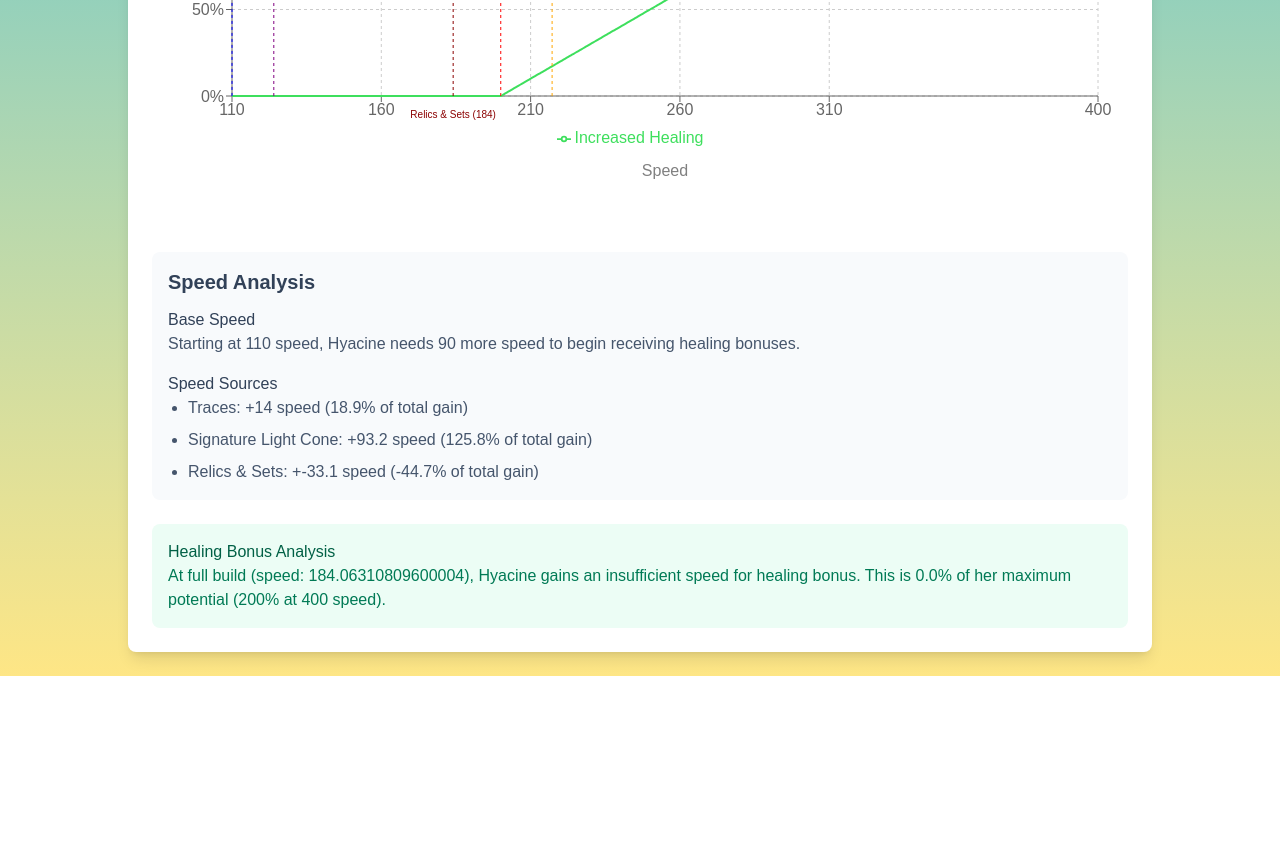
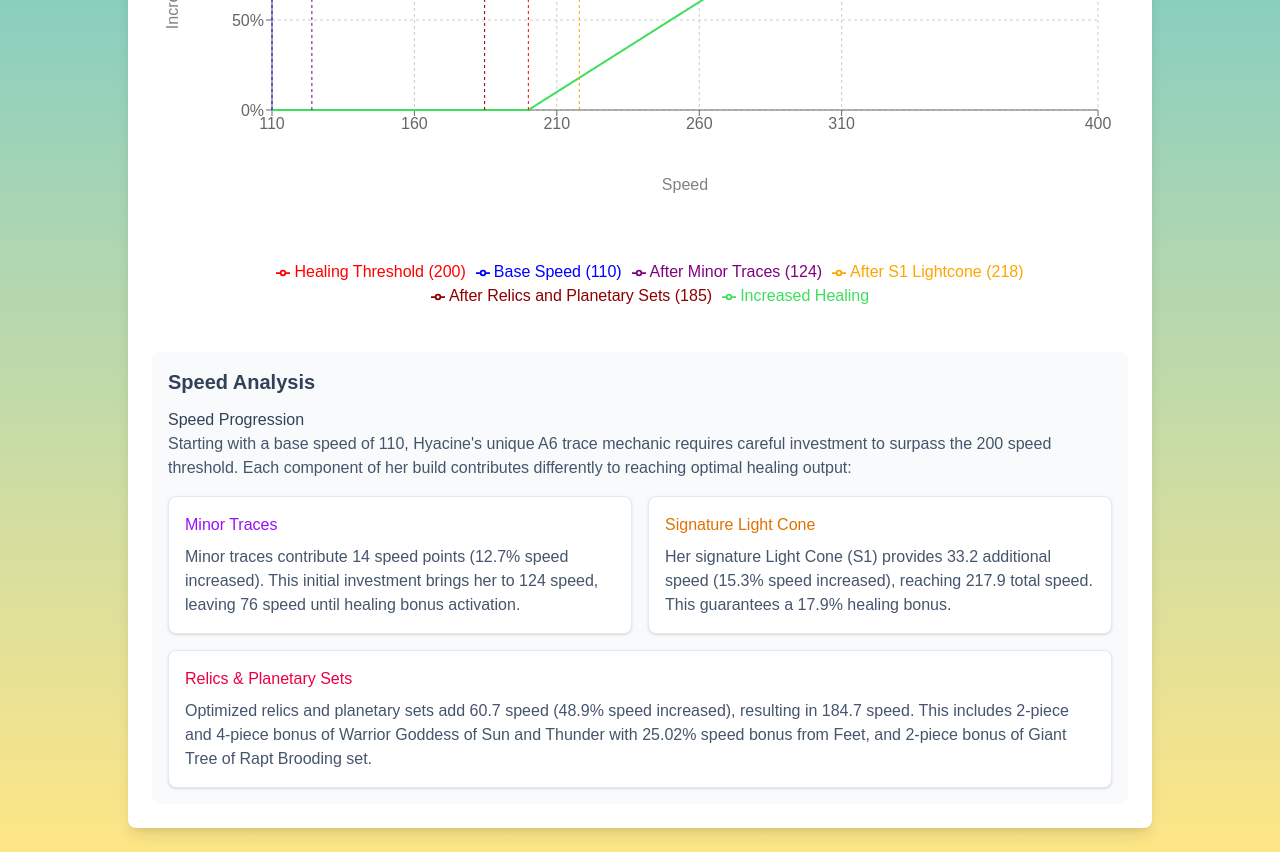
Before and after one commit to sakan811/honkai-star-rail-character-stats-analysis, a Next.js app in the folder visual_dashboard/: page /hyacine in a window 1280 px wide. Shown: the part 600-1452 px from the top of the page. Before the commit the page ends 1276 px from the top, so only its background shows below. Built offline with nearby package versions, Linux system fonts and the light colour scheme.

Commit message:
Refactor HyacineChart component: Adjust speed calculations, enhance chart layout, and improve UI for speed progression analysis

```diff
--- a/visual_dashboard/src/app/components/HyacineChart.tsx
+++ b/visual_dashboard/src/app/components/HyacineChart.tsx
@@ -96,11 +96,14 @@ const HyacineChart = () => {
   // Calculate speed increases and healing bonuses
   const speedIncreases = {
     fromTraces: speedValues.withTraces - speedValues.base,
-    fromLightcone: speedValues.withLightcone - speedValues.withTraces,
-    fromRelics: speedValues.fullBuild - speedValues.withLightcone
+    fromLightcone: speedValues.withLightcone - speedValues.fullBuild,
+    fromRelics: speedValues.fullBuild - speedValues.withTraces
   };
 
-  const totalSpeedGain = speedValues.fullBuild - speedValues.base;
+  const traceSpeedGain = (speedValues.withTraces - speedValues.base) / speedValues.base;
+  const relicsSpeedGain = (speedValues.fullBuild - speedValues.withTraces) / speedValues.withTraces;
+  const lightconeSpeedGain = (speedValues.withLightcone - speedValues.fullBuild) / speedValues.withLightcone;
+  const totalSpeedGain = speedIncreases.fromTraces + speedIncreases.fromLightcone + speedIncreases.fromRelics;
   const healingBonusAtFullBuild = Math.max(0, speedValues.fullBuild - 200);
 
   return (
@@ -116,10 +119,11 @@ const HyacineChart = () => {
         </p>
       </div>
 
-      <ResponsiveContainer width="100%" height={500}>
+      {/* Increased height and adjusted margins to fix overlap */}
+      <ResponsiveContainer width="100%" height={600}>
         <LineChart
           data={data}
-          margin={{ top: 30, right: 30, left: 20, bottom: 70 }}
+          margin={{ top: 30, right: 30, left: 60, bottom: 100 }}
         >
           <CartesianGrid strokeDasharray="3 3" />
           <XAxis
@@ -130,13 +134,16 @@ const HyacineChart = () => {
           >
             <Label value="Speed" offset={-20} position="insideBottom" dy={30} />
           </XAxis>
-          <YAxis tickFormatter={(value) => `${(value * 100).toFixed(0)}%`}>
+          <YAxis
+            tickFormatter={(value) => `${(value * 100).toFixed(0)}%`}
+            width={60}
+          >
             <Label
               value="Increased Outgoing Healing"
               angle={-90}
               position="insideLeft"
               style={{ textAnchor: "middle" }}
-              dx={-35}
+              dx={-45}
             />
           </YAxis>
           <Tooltip content={({ active, payload, label }) =>
@@ -162,7 +169,6 @@ const HyacineChart = () => {
               </div>
             ) : null
           } />
-          <Legend />
 
           <Line
             type="monotone"
@@ -174,70 +180,25 @@ const HyacineChart = () => {
             activeDot={{ r: 6 }}
           />
 
-          {/* Reference lines with adjusted label positions */}
-          <ReferenceLine
-            x={200}
-            stroke="red"
-            strokeDasharray="3 3"
-            label={{
-              value: "Threshold (200)",
-              position: "top",
-              fill: "red",
-              fontSize: 10,
-              dy: -10
-            }}
-          />
+          <ReferenceLine x={200} stroke="red" strokeDasharray="3 3" />
+          <ReferenceLine x={speedValues.base} stroke="blue" strokeDasharray="3 3" />
+          <ReferenceLine x={speedValues.withTraces} stroke="purple" strokeDasharray="3 3" />
+          <ReferenceLine x={speedValues.withLightcone} stroke="orange" strokeDasharray="3 3" />
+          <ReferenceLine x={speedValues.fullBuild} stroke="darkred" strokeDasharray="3 3" />
 
-          <ReferenceLine
-            x={speedValues.base}
-            stroke="blue"
-            strokeDasharray="3 3"
-            label={{
-              value: `Base (${speedValues.base})`,
-              position: "top",
-              fill: "blue",
-              fontSize: 10,
-              dy: -10
-            }}
-          />
-
-          <ReferenceLine
-            x={speedValues.withTraces}
-            stroke="purple"
-            strokeDasharray="3 3"
-            label={{
-              value: `Minor Traces (${speedValues.withTraces})`,
-              position: "top",
-              fill: "purple",
-              fontSize: 10,
-              dy: -10
-            }}
-          />
-
-          <ReferenceLine
-            x={speedValues.withLightcone}
-            stroke="orange"
-            strokeDasharray="3 3"
-            label={{
-              value: `S1 Lightcone (${speedValues.withLightcone.toFixed(0)})`,
-              position: "top",
-              fill: "orange",
-              fontSize: 10,
-              dy: -10
-            }}
-          />
-
-          <ReferenceLine
-            x={speedValues.fullBuild}
-            stroke="darkred"
-            strokeDasharray="3 3"
-            label={{
-              value: `Relics & Sets (${speedValues.fullBuild.toFixed(0)})`,
-              position: "bottom",
-              fill: "darkred",
-              fontSize: 10,
-              dy: 10
-            }}
+          {/* Added more vertical space using bottom margin and moved Legend position */}
+          <Legend
+            verticalAlign="bottom"
+            height={80}
+            wrapperStyle={{ paddingTop: 20, bottom: 0 }}
+            payload={[
+              { value: `Healing Threshold (200)`, type: 'line', color: 'red' },
+              { value: `Base Speed (${speedValues.base})`, type: 'line', color: 'blue' },
+              { value: `After Minor Traces (${speedValues.withTraces})`, type: 'line', color: 'purple' },
+              { value: `After S1 Lightcone (${speedValues.withLightcone.toFixed(0)})`, type: 'line', color: 'orange' },
+              { value: `After Relics and Planetary Sets (${speedValues.fullBuild.toFixed(0)})`, type: 'line', color: 'darkred' },
+              { value: 'Increased Healing', type: 'line', color: '#3edf5d' }
+            ]}
           />
         </LineChart>
       </ResponsiveContainer>
@@ -248,40 +209,46 @@ const HyacineChart = () => {
 
           <div className="space-y-4">
             <div>
-              <h3 className="font-medium text-slate-700">Base Speed</h3>
-              <p className="text-slate-600">
-                Starting at {speedValues.base} speed, Hyacine needs {Math.max(0, 200 - speedValues.base)} more
-                speed to begin receiving healing bonuses.
+              <h3 className="font-medium text-slate-700">Speed Progression</h3>
+              <p className="text-slate-600 mb-2">
+                Starting with a base speed of {speedValues.base}, Hyacine's unique A6 trace mechanic requires careful investment
+                to surpass the 200 speed threshold. Each component of her build contributes differently to reaching optimal healing output:
               </p>
             </div>
 
-            <div>
-              <h3 className="font-medium text-slate-700">Speed Sources</h3>
-              <ul className="list-disc pl-5 space-y-2 text-slate-600">
-                <li>
-                  Traces: +{speedIncreases.fromTraces} speed
-                  ({((speedIncreases.fromTraces / totalSpeedGain) * 100).toFixed(1)}% of total gain)
-                </li>
-                <li>
-                  Signature Light Cone: +{speedIncreases.fromLightcone.toFixed(1)} speed
-                  ({((speedIncreases.fromLightcone / totalSpeedGain) * 100).toFixed(1)}% of total gain)
-                </li>
-                <li>
-                  Relics & Sets: +{speedIncreases.fromRelics.toFixed(1)} speed
-                  ({((speedIncreases.fromRelics / totalSpeedGain) * 100).toFixed(1)}% of total gain)
-                </li>
-              </ul>
+            <div className="grid md:grid-cols-2 gap-4">
+              <div className="bg-white rounded-lg p-4 shadow-sm border border-slate-200">
+                <h4 className="text-purple-600 font-medium mb-2">Minor Traces</h4>
+                <p className="text-slate-600">
+                  Minor traces contribute {speedIncreases.fromTraces} speed points
+                  ({(traceSpeedGain * 100).toFixed(1)}% speed increased).
+                  This initial investment brings her to {speedValues.withTraces} speed,
+                  {` leaving ${(200 - speedValues.withTraces).toFixed(0)} speed until healing bonus activation.`}
+                </p>
+              </div>
+
+              <div className="bg-white rounded-lg p-4 shadow-sm border border-slate-200">
+                <h4 className="text-amber-600 font-medium mb-2">Signature Light Cone</h4>
+                <p className="text-slate-600">
+                  Her signature Light Cone (S1) provides {speedIncreases.fromLightcone.toFixed(1)} additional speed
+                  ({(lightconeSpeedGain * 100).toFixed(1)}% speed increased),
+                  reaching {speedValues.withLightcone.toFixed(1)} total speed.
+                  {` This guarantees a ${(speedValues.withLightcone - 200).toFixed(1)}% healing bonus.`}
+                </p>
+              </div>
+
+              <div className="bg-white rounded-lg p-4 shadow-sm border border-slate-200 md:col-span-2">
+                <h4 className="text-rose-600 font-medium mb-2">Relics & Planetary Sets</h4>
+                <p className="text-slate-600">
+                  Optimized relics and planetary sets add {speedIncreases.fromRelics.toFixed(1)} speed
+                  ({(relicsSpeedGain * 100).toFixed(1)}% speed increased),
+                  resulting in {speedValues.fullBuild.toFixed(1)} speed.
+                  This includes 2-piece and 4-piece bonus of Warrior Goddess of Sun and Thunder with 25.02% speed bonus from Feet,
+                  and 2-piece bonus of Giant Tree of Rapt Brooding set.
+                </p>
+              </div>
             </div>
           </div>
-        </div>
-
-        <div className="bg-emerald-50 rounded-lg p-4">
-          <h3 className="font-medium text-emerald-800">Healing Bonus Analysis</h3>
-          <p className="text-emerald-700">
-            At full build (speed: {speedValues.fullBuild}), Hyacine gains a
-            {healingBonusAtFullBuild > 0 ? ` ${healingBonusAtFullBuild}% healing bonus` : "n insufficient speed for healing bonus"}.
-            This is {((healingBonusAtFullBuild / 200) * 100).toFixed(1)}% of her maximum potential (200% at 400 speed).
-          </p>
         </div>
       </div>
     </div>
```
Also changed, not shown: visual_dashboard/public/hyacine/hyacine_data.csv, 1 other file (tests, documents, lock files or other folders).
